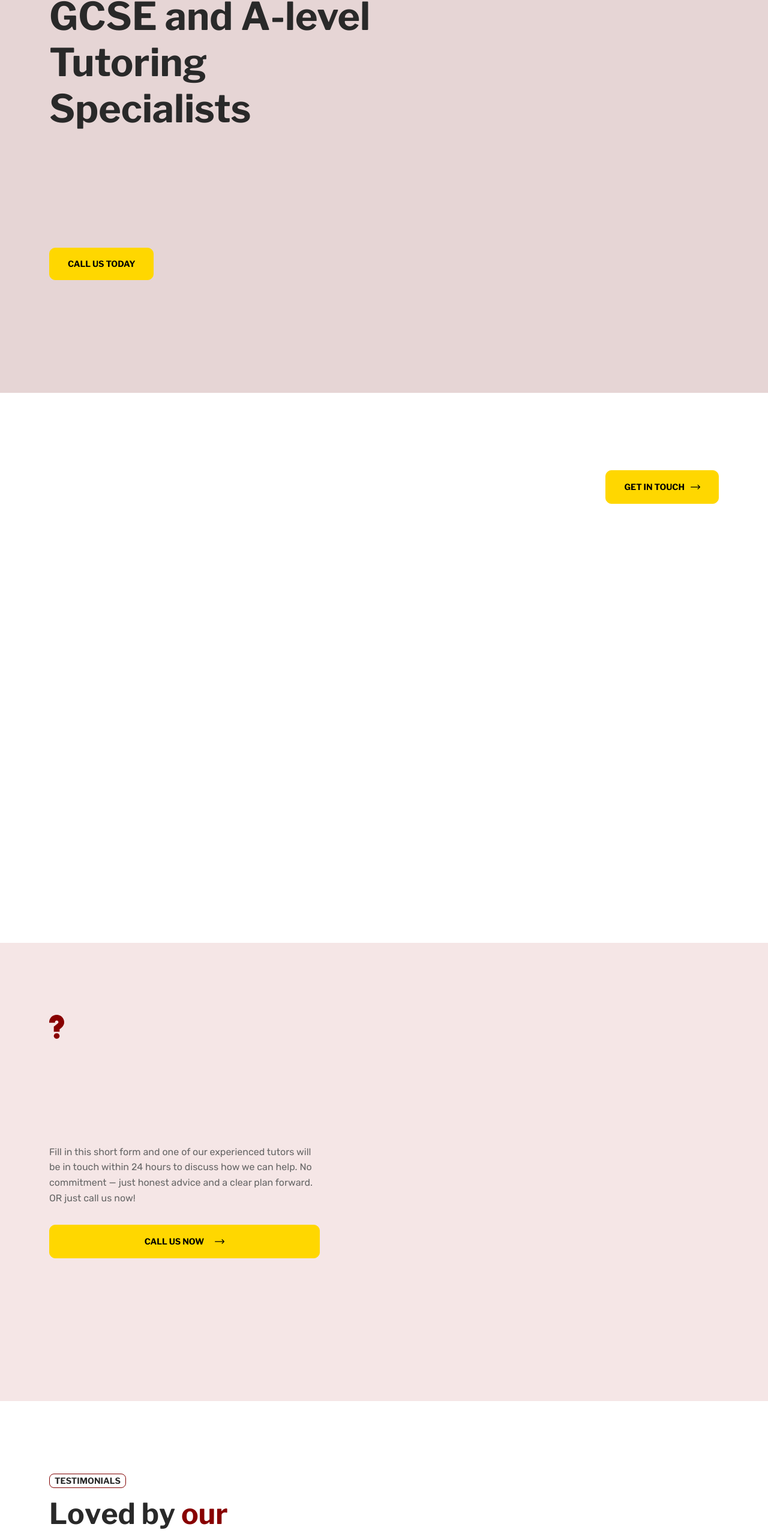
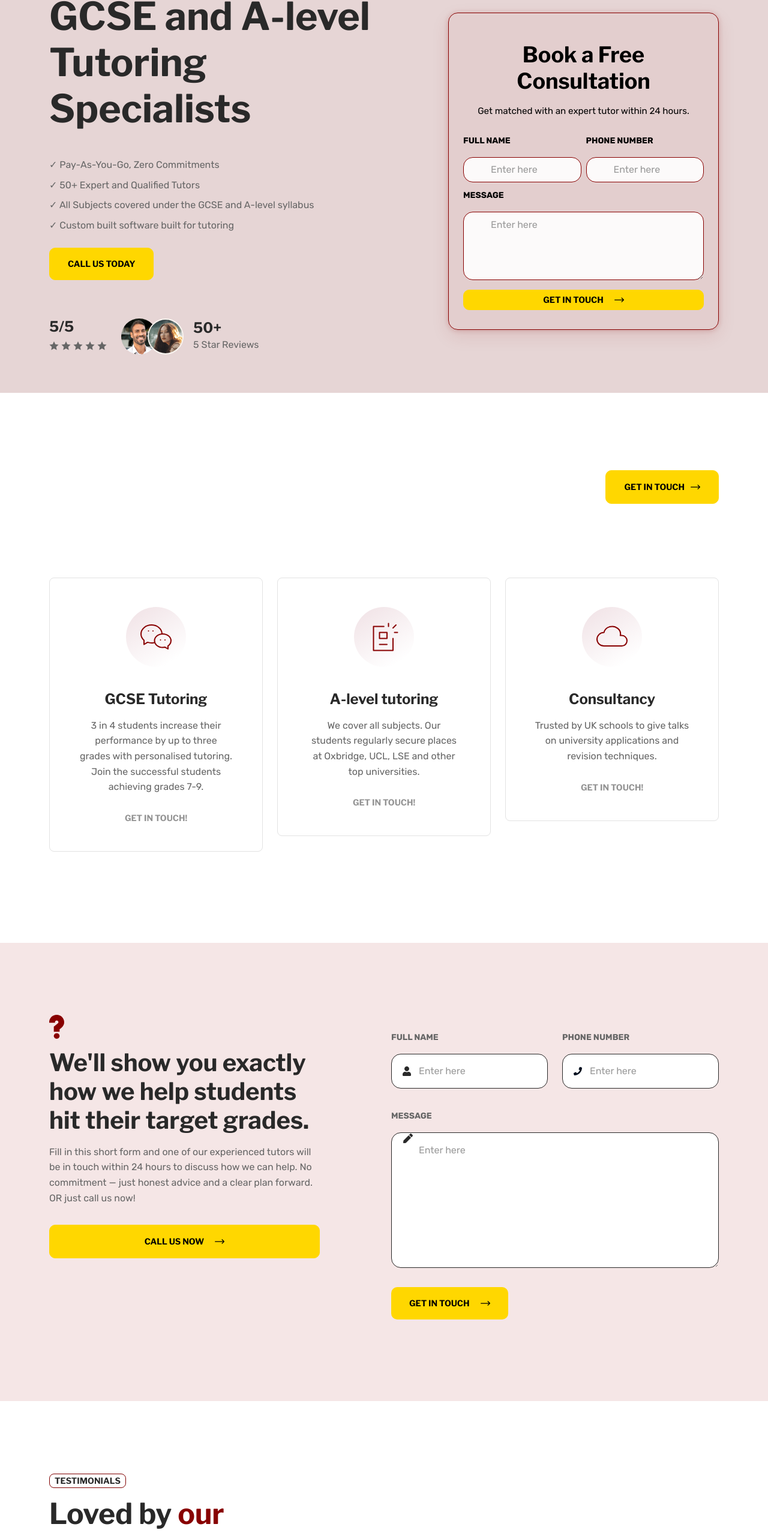
Before and after one commit to Harrygodfrey132/final-landing-page, a Next.js app: page / in a window 1280 px wide. Shown: the part 197-2758 px from the top of the page at 60% size. Built offline with nearby package versions, Linux system fonts and the light colour scheme.

Commit message:
Update various section components and footer

```diff
--- a/components/layout/footer/Footer.tsx
+++ b/components/layout/footer/Footer.tsx
@@ -12,7 +12,7 @@ export default function Footer() {
                                 <div className="col-12">
                                     <div className="position-relative bg-light rounded-3 overflow-hidden">
                                         <div className="d-flex flex-column flex-lg-row align-items-center p-md-6 p-4 position-relative z-1">
-                                            <h5 className="text-black position-relative z-4 text-anime-style-3">
+                                            <h5 className="text-black position-relative z-4">
                                                 We help hundreds of students <br />
                                                 get their target GCSE and A-level grades.
                                             </h5>
--- a/components/sections/home/Section1.tsx
+++ b/components/sections/home/Section1.tsx
@@ -34,20 +34,20 @@ export default function Section1() {
                 <div className="container position-relative z-1">
                     <div className="row align-items-center">
                         <div className="col-lg-6 col-md-12">
-                            <h1 className="text-dark mt-2 text-anime-style-3">GCSE and A-level Tutoring Specialists</h1>
-                            <ul className="list-unstyled wow img-custom-anim-top">
+                            <h1 className="text-dark mt-2 display-3 fw-bold">GCSE and A-level Tutoring Specialists</h1>
+                            <ul className="list-unstyled">
                                 <li className="mb-2">✓ Pay-As-You-Go, Zero Commitments</li>
                                 <li className="mb-2">✓ 50+ Expert and Qualified Tutors</li>
                                 <li className="mb-2">✓ All Subjects covered under the GCSE and A-level syllabus</li>
                                 <li className="mb-2">✓ Custom built software built for tutoring</li>
                             </ul>
-                            <div className="mb-3 mt-4 position-relative" data-aos="fade-left" data-aos-delay={200}>
+                            <div className="mb-3 mt-4 position-relative">
                                 <Link href="tel:+447986965776" className="btn fs-7 fw-bold" style={{ backgroundColor: '#FFD700', color: '#000', border: '1px solid #FFD700', textDecoration: 'none' }}>
                                     Call us today
                                 </Link>
                             </div>
                             <div className="d-flex flex-wrap mt-8 align-items-center">
-                                <div className="d-flex align-items-center pe-5" data-aos="fade-left" data-aos-delay={0}>
+                                <div className="d-flex align-items-center pe-5">
                                     <div>
                                         <h6 className="text-dark mb-1">5/5</h6>
                                         <div className="d-flex star-group gap-1">
@@ -71,15 +71,15 @@ export default function Section1() {
                                 </div>
                             </div>
                         </div>
-                        <div className="col-lg-5 offset-lg-1 wow img-custom-anim-left d-none d-lg-block">
+                        <div className="col-lg-5 offset-lg-1 d-none d-lg-block">
                             <div className="p-4 rounded-4" style={{
                                 border: '1px solid #800',
                                 background: 'rgba(136, 0, 0, 0.03)',
                                 boxShadow: '0 10px 30px rgba(136, 0, 0, 0.1), 0 1px 8px rgba(136, 0, 0, 0.2)'
                             }}>
                                 <div className="py-4 text-center">
-                                    <h4 className="mb-3" style={{ color: '#000', fontWeight: '300' }}>See how we help students reach their target grades</h4>
-                                    <p className="mb-0" style={{ fontSize: '0.95rem', color: '#000' }}>Fill in this short form and one of our experienced tutors will be in touch within 24 hours.</p>
+                                    <h4 className="mb-3" style={{ color: '#000', fontWeight: '300' }}>Book a Free Consultation</h4>
+                                    <p className="mb-0" style={{ fontSize: '0.95rem', color: '#000' }}>Get matched with an expert tutor within 24 hours.</p>
                                 </div>
                                 <form action="https://formspree.io/f/mldelvzl" method="POST" className="input-group mb-2 position-relative">
                                     <div className="row g-2">
--- a/components/sections/home/Section3.tsx
+++ b/components/sections/home/Section3.tsx
@@ -10,9 +10,8 @@ export default function Section3() {
                         <div className="col-lg-12">
                             <div className="d-flex flex-wrap justify-content-between align-items-center py-4">
                                 <h4 className="mt-2 mb-5 text-anime-style-3 px-3" style={{ color: 'rgba(33, 37, 41, 0.85)' }}>
-                                We have helped hundreds of students achieve their  <br/>
-                                dream GCSE and A-level grades. Contact us today!
-
+                                Helping students achieve their dream  <br/>
+                                GCSE and A-level grades. Contact us today!
                                 </h4>
                                 <Link href="tel:+447986965776" className="btn btn-outline-secondary" style={{ backgroundColor: '#FFD700', color: '#000', borderColor: '#FFD700' }}>
                                     <span>get in touch</span>
@@ -26,7 +25,7 @@ export default function Section3() {
                         </div>
                     </div>
                     <div className="row mt-8">
-                        <div className="col-lg-4" data-aos="fade-up" data-aos-delay={100}>
+                        <div className="col-lg-4">
                             <div className="border rounded-3 p-7 text-center card mb-lg-0 mb-5">
                                 <div className="position-relative text-center icon">
                                     <div className="icon-shape rounded-circle" />
@@ -50,7 +49,7 @@ export default function Section3() {
                                 </Link>
                             </div>
                         </div>
-                        <div className="col-lg-4" data-aos="fade-up" data-aos-delay={200}>
+                        <div className="col-lg-4">
                             <div className="border rounded-3 p-7 text-center card mb-lg-0 mb-5">
                                 <div className="position-relative text-center icon">
                                     <div className="icon-shape rounded-circle" />
@@ -74,7 +73,7 @@ export default function Section3() {
                                 </Link>
                             </div>
                         </div>
-                        <div className="col-lg-4" data-aos="fade-up" data-aos-delay={300}>
+                        <div className="col-lg-4">
                             <div className="border rounded-3 p-7 text-center card mb-lg-0 mb-5">
                                 <div className="position-relative text-center icon">
                                     <div className="icon-shape rounded-circle" />
--- a/components/sections/home/Section4.tsx
+++ b/components/sections/home/Section4.tsx
@@ -9,17 +9,17 @@ export default function Section4() {
                     <div className="row align-items-center">
                         <div className="col-lg-6 order-3 order-lg-1 mt-lg-0 mt-8">
                             <div className="position-relative d-inline-block">
-                                <img className="rounded-3 position-relative z-1 wow img-custom-anim-left" src="assets/imgs/pages/seo-agency/page-home/section-4/img-1.png" alt="The Degree Gap" />
-                                <img data-aos="fade-up" className="rounded-3 position-absolute top-100 start-100 translate-middle d-none d-md-block" src="assets/imgs/pages/seo-agency/page-home/section-4/img-2.png" alt="The Degree Gap" />
+                                <img className="rounded-3 position-relative z-1" src="assets/imgs/pages/seo-agency/page-home/section-4/img-1.png" alt="The Degree Gap" />
+                                <img className="rounded-3 position-absolute top-100 start-100 translate-middle d-none d-md-block" src="assets/imgs/pages/seo-agency/page-home/section-4/img-2.png" alt="The Degree Gap" />
                                 <img className="rounded-3 position-absolute start-100 top-0 translate-middle z-0" src="assets/imgs/pages/seo-agency/page-home/section-4/pattern.png" alt="The Degree Gap" />
                                 <div className="pattern-2 position-absolute top-100 start-0 translate-middle" />
                             </div>
                         </div>
                         <div className="col-lg-6 col-md-12 order-2 ">
                             <span className="text-dark btn-text rounded-3 border border-primary px-2 py-1 bg-white">core features</span>
-                            <h2 className="text-dark my-3 text-anime-style-3">A purpose built platform for tutoring services!</h2>
-                            <p className="pb-4 text-anime-style-1">We have deisgned the platform with the needs of tutors in mind. We have a range of features that make it easy to manage your business.</p>
-                            <div className="d-flex align-items-center mb-3" data-aos="fade-up" data-aos-delay={200}>
+                            <h2 className="text-dark my-3">We help hundreds of students</h2>
+                            <p className="pb-4">We have deisgned the platform with the needs of tutors in mind. We have a range of features that make it easy to manage your business.</p>
+                            <div className="d-flex align-items-center mb-3">
                                 <svg className="fill-primary" xmlns="http://www.w3.org/2000/svg" width={18} height={18} viewBox="0 0 18 18" fill="none">
                                     <g clipPath="url(#clip0_349_1177)">
                                         <path d="M14.5562 5.26195L11.5845 4.83012L10.2555 2.13734C9.74239 1.09749 8.25807 1.0971 7.74471 2.1373L6.41571 4.83012L3.44399 5.26195C2.29649 5.42866 1.83753 6.84014 2.66813 7.64986L4.81849 9.74594L4.31087 12.7056C4.11484 13.8484 5.31528 14.7211 6.34216 14.1815L9.00011 12.784L11.6581 14.1815C12.6862 14.7218 13.885 13.8458 13.6893 12.7056L13.1817 9.74594L15.3321 7.64986C16.1624 6.84042 15.7042 5.42876 14.5562 5.26195Z" fill="#0D6EFD" />
@@ -32,7 +32,7 @@ export default function Section4() {
                                 </svg>
                                 <p className="text-dark mb-1 ms-2">Collaborative whiteboard allows for full functionality</p>
                             </div>
-                            <div className="d-flex align-items-center pb-4" data-aos="fade-up" data-aos-delay={400}>
+                            <div className="d-flex align-items-center pb-4">
                                 <svg className="fill-primary" xmlns="http://www.w3.org/2000/svg" width={19} height={19} viewBox="0 0 19 19" fill="none">
                                     <g clipPath="url(#clip0_349_1198)">
                                         <path d="M9.72754 0.558594C7.11054 0.558594 4.98145 2.68769 4.98145 5.30469C4.98145 7.92168 7.11054 10.0508 9.72754 10.0508C12.3445 10.0508 14.4736 7.92168 14.4736 5.30469C14.4736 2.68769 12.3445 0.558594 9.72754 0.558594Z" fill="#0D6EFD" />
--- a/components/sections/home/Section7.tsx
+++ b/components/sections/home/Section7.tsx
@@ -56,7 +56,7 @@ export default function Section7() {
                     <div className="row flex-wrap align-items-end">
                         <div className="col-lg-5">
                             <p className="text-dark btn-text rounded-3 border border-primary px-2 py-1 bg-white d-inline-block">testimonials</p>
-                            <h2 className="text-dark mb-0 d-block text-anime-style-2">
+                            <h2 className="text-dark mb-0 d-block">
                                 Loved by <span className="text-primary">our customers</span>
                             </h2>
                         </div>
@@ -88,7 +88,7 @@ export default function Section7() {
                         <Swiper {...swiperOptions} className="swiper slider-3">
                             <div className="swiper-wrapper z-1">
                                 <SwiperSlide>
-                                    <div className="card-testimonial rounded-4 p-5 mb-lg-0 mb-5" data-aos="fade-up" data-aos-delay={0}>
+                                    <div className="card-testimonial rounded-4 p-5 mb-lg-0 mb-5">
                                         <div className="founder d-flex justify-content-between border-bottom pb-5">
                                             <div className="d-flex align-items-center">
                                                 <div className="text-start">
@@ -111,7 +111,7 @@ export default function Section7() {
                                     </div>
                                 </SwiperSlide>
                                 <SwiperSlide>
-                                    <div className="card-testimonial rounded-4 p-5 mb-lg-0 mb-5" data-aos="fade-up" data-aos-delay={200}>
+                                    <div className="card-testimonial rounded-4 p-5 mb-lg-0 mb-5">
                                         <div className="founder d-flex justify-content-between border-bottom pb-5">
                                             <div className="d-flex align-items-center">
                                                 <div className="text-start">
@@ -134,7 +134,7 @@ export default function Section7() {
                                     </div>
                                 </SwiperSlide>
                                 <SwiperSlide>
-                                    <div className="card-testimonial rounded-4 p-5 mb-lg-0 mb-5" data-aos="fade-up" data-aos-delay={400}>
+                                    <div className="card-testimonial rounded-4 p-5 mb-lg-0 mb-5">
                                         <div className="founder d-flex justify-content-between border-bottom pb-5">
                                             <div className="d-flex align-items-center">
                                                 <div className="text-start">
@@ -157,7 +157,7 @@ export default function Section7() {
                                     </div>
                                 </SwiperSlide>
                                 <SwiperSlide>
-                                    <div className="card-testimonial rounded-4 p-5 mb-lg-0 mb-5" data-aos="fade-up" data-aos-delay={600}>
+                                    <div className="card-testimonial rounded-4 p-5 mb-lg-0 mb-5">
                                         <div className="founder d-flex justify-content-between border-bottom pb-5">
                                             <div className="d-flex align-items-center">
                                                 <div className="text-start">
@@ -184,11 +184,11 @@ export default function Section7() {
                         {/* Swiper JS */}
                     </div>
                     <div className="row text-center justify-content-center mt-7">
-                        <h6 className="text-primary mb-0 text-anime-style-2">
+                        <h6 className="text-primary mb-0">
                         Hundreds of happy customers <span className="text-dark"> have trusted us.</span>
                         </h6>
                         <div>
-                            <Link href="https://www.cal.com/thedegreegap/15min" className="btn btn-warning mt-5" data-aos="zoom-in" data-aos-delay={400}>
+                            <Link href="https://www.cal.com/thedegreegap/15min" className="btn btn-warning mt-5">
                                 <span>Book a call now!</span>
                                 <svg xmlns="http://www.w3.org/2000/svg" width={16} height={16} viewBox="0 0 16 16" fill="none">
                                     <g clipPath="url(#clip0_816_117)">
--- a/components/sections/home/Section8.tsx
+++ b/components/sections/home/Section8.tsx
@@ -12,7 +12,7 @@ export default function Section8() {
                                 <path d="M12.5001 40C15.1553 40 17.3078 37.9013 17.3078 35.3125C17.3078 32.7237 15.1553 30.625 12.5001 30.625C9.84486 30.625 7.69238 32.7237 7.69238 35.3125C7.69238 37.9013 9.84486 40 12.5001 40Z" fill="#0D6EFD" />
                                 <path d="M12.5 0C5.60745 0 0 5.46727 0 12.1875V13.3594H9.61539V12.1875C9.61539 10.6366 10.9094 9.375 12.5 9.375C14.0906 9.375 15.3846 10.6366 15.3846 12.1875C15.3846 13.0139 15.0126 13.7961 14.3638 14.3337L7.69231 19.8639V28.2812H17.3077V24.1986L20.591 21.477C23.393 19.1555 25 15.7698 25 12.1875C25 5.46727 19.3925 0 12.5 0Z" fill="#0D6EFD" />
                             </svg>
-                            <h3 className="text-dark my-3 text-anime-style-3">
+                            <h3 className="text-dark my-3">
                             We'll show you exactly how we help students hit their target grades.<br />
                             </h3>
                             <p className="text-anime-style-1">Fill in this short form and one of our experienced tutors will be in touch within 24 hours to discuss how we can help. No commitment — just honest advice and a clear plan forward. OR just call us now!</p>
@@ -27,7 +27,7 @@ export default function Section8() {
                                 </Link>
                             </div>
                         </div>
-                        <div className="col-lg-6 offset-lg-1 wow img-custom-anim-left">
+                        <div className="col-lg-6 offset-lg-1">
                             <form action="https://formspree.io/f/mldelvzl" method="POST" className="input-group mb-3 mt-4 position-relative">
                                 <div className="row">
                                     <div className="col-md-6">
@@ -49,7 +49,7 @@ export default function Section8() {
                                         <textarea name="message" id="message2" cols={30} rows={8} className="py-3 form-control website rounded-4 border-dark" placeholder="Enter here" required />
                                     </div>
                                     <div className="col-12 mt-5">
-                                        <button aria-label="get in touch" className="btn btn-primary d-flex align-items-center" type="submit" data-aos="fade-zoom-in" data-aos-delay={100} style={{ backgroundColor: 'gold', color: 'black', borderColor: 'gold' }}>
+                                        <button aria-label="get in touch" className="btn btn-primary d-flex align-items-center" type="submit" style={{ backgroundColor: 'gold', color: 'black', borderColor: 'gold' }}>
                                             <span style={{ color: 'black' }}>get in touch</span>
                                             <svg xmlns="http://www.w3.org/2000/svg" width={16} height={16} viewBox="0 0 16 16" fill="none" className="ms-2">
                                                 <g clipPath="url(#clip0_886_362)">
```
Also changed, not shown: components/sections/customer/Section2.tsx (+10 -10 lines), components/sections/home/Section5.tsx (+7 -7 lines).
